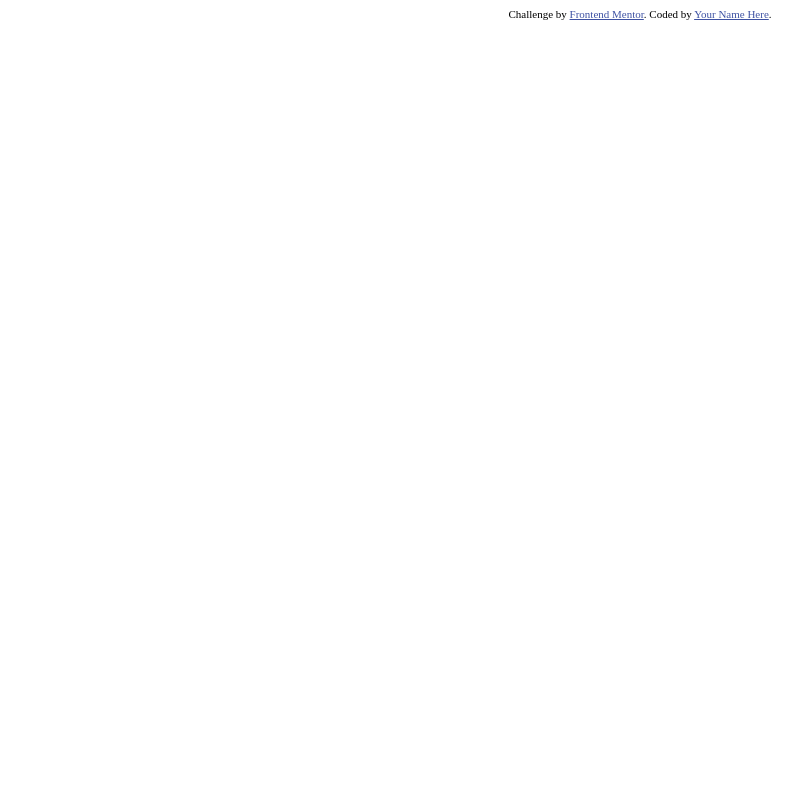
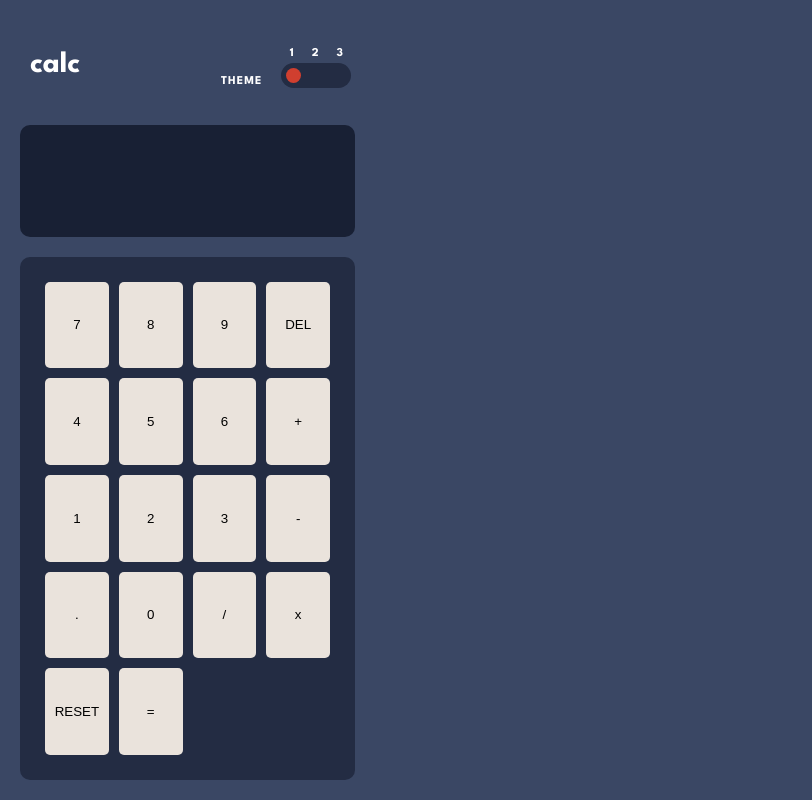
Before and after one commit to OlegSyng/calculator-app, a website: page index.html in a window 1280 px wide. Shown: the whole page, without its empty margins (0-812 px from the left). Drawn offline with Linux system fonts and the light colour scheme.

Commit message:
Theme selector functionality + styling

```diff
--- /dev/null
+++ b/app.js
@@ -0,0 +1,36 @@
+document.documentElement.className = 't-1';
+
+// function to set a given theme/color-scheme
+const setTheme = (themeName) => {
+    localStorage.setItem('theme', themeName);
+    document.documentElement.className = themeName;
+}
+const selectTheme = () => {
+    if (theme.value === '1') {
+        setTheme('t-1');
+    }
+    if (theme.value === '2') {
+        setTheme('t-2');
+    }
+    if (theme.value === '3') {
+        setTheme('t-3');
+    }
+}
+const theme = document.getElementById('theme');
+theme.addEventListener('change', selectTheme);
+
+// Immediately invoked function to set the theme on initial load
+(function () {
+   if (localStorage.getItem('theme') === 't-1') {
+       setTheme('t-1');
+       document.getElementById('theme').value = '1';
+   }
+   if (localStorage.getItem('theme') === 't-2') {
+        setTheme('t-2');
+        document.getElementById('theme').value = '2';
+    }
+    if (localStorage.getItem('theme') === 't-3') {
+        setTheme('t-3');
+        document.getElementById('theme').value = '3';
+    }
+})();
--- a/index.html
+++ b/index.html
@@ -2,25 +2,50 @@
 <html lang="en">
 <head>
   <meta charset="UTF-8">
-  <meta name="viewport" content="width=device-width, initial-scale=1.0"> <!-- displays site properly based on user's device -->
-
+  <meta name="viewport" content="width=device-width, initial-scale=1.0">
   <link rel="icon" type="image/png" sizes="32x32" href="./images/favicon-32x32.png">
-
+  <link rel="stylesheet" href="css/main.css">
+  <link rel="preconnect" href="https://fonts.googleapis.com">
+  <link rel="preconnect" href="https://fonts.gstatic.com" crossorigin>
+  <link href="https://fonts.googleapis.com/css2?family=League+Spartan:wght@700&display=swap" rel="stylesheet">
   <title>Frontend Mentor | Calculator app</title>
-
-  <!-- Feel free to remove these styles or customise in your own stylesheet 👍 -->
-  <style>
-    .attribution { font-size: 11px; text-align: center; }
-    .attribution a { color: hsl(228, 45%, 44%); }
-  </style>
 </head>
-<body>
-
-
-
-  <div class="attribution">
-    Challenge by <a href="https://www.frontendmentor.io?ref=challenge" target="_blank">Frontend Mentor</a>.
-    Coded by <a href="#">Your Name Here</a>.
-  </div>
+<body class="main">
+  <section class="calculator-wrapper">
+    <div class="header">
+        <h1 class="header__logo">calc</h1>
+        <div class="header__theme">
+          <h2 class="header__theme-text">theme</h2>
+          <div class="header__theme-input">
+              <label for="theme">2</label>
+              <input type="range" id="theme" name="theme" min="1" max="3" value="1">
+          </div>
+        </div>
+    </div>
+    <div class="output">
+      <p class="output__text"></p>
+    </div>
+    <div class="input">
+      <input class="input__btn input__btn--regular" type="button" value="7">
+      <input class="input__btn input__btn--regular" type="button" value="8">
+      <input class="input__btn input__btn--regular" type="button" value="9">
+      <input class="input__btn input__btn--blue" type="button" value="DEL">
+      <input class="input__btn input__btn--regular" type="button" value="4">
+      <input class="input__btn input__btn--regular" type="button" value="5">
+      <input class="input__btn input__btn--regular" type="button" value="6">
+      <input class="input__btn input__btn--regular" type="button" value="+">
+      <input class="input__btn input__btn--regular" type="button" value="1">
+      <input class="input__btn input__btn--regular" type="button" value="2">
+      <input class="input__btn input__btn--regular" type="button" value="3">
+      <input class="input__btn input__btn--regular" type="button" value="-">
+      <input class="input__btn input__btn--regular" type="button" value=".">
+      <input class="input__btn input__btn--regular" type="button" value="0">
+      <input class="input__btn input__btn--regular" type="button" value="/">
+      <input class="input__btn input__btn--regular" type="button" value="x">
+      <input class="input__btn input__btn--blue-big" type="button" value="RESET">
+      <input class="input__btn input__btn--red-big" type="button" value="=">
+    </div>
+  </section>
+  <script src="app.js"></script>
 </body>
 </html>
--- /dev/null
+++ b/less/base/_base.less
@@ -0,0 +1,76 @@
+:root {
+    &.t-1 {
+        // Backgrounds
+        --bg-main: #3a4764;
+        --bg-keypad: #232c43;
+        --bg-screen: #182034;
+
+        // Keys
+        --key-normal--background: #637097;
+        --key-normal--shadow: #404e72;
+        --key-red--background: #d03f2f;
+        --key-red--shadow: #93261a;
+        --key-light--background: #eae3dc;
+        --key-light--shadow: #b4a597;
+
+        // Text
+        --txt-dark: #444b5a;
+        --txt-light: #ffffff;
+    }
+
+    &.t-2 {
+        // Backgrounds
+        --bg-main: #e6e6e6;
+        --bg-keypad: #d1cccc;
+        --bg-screen: #ededed;
+
+        // Keys
+        --key-normal--background: #377f86;
+        --key-normal--shadow: #1b5f65;
+        --key-red--background: #ca5502;
+        --key-red--shadow: #893901;
+        --key-light--background: #e5e4e1;
+        --key-light--shadow: #a69d91;
+
+        // Text
+        --txt-dark: #35352c;
+        --txt-light: #ffffff;
+    }
+
+    &.t-3 {
+        // Backgrounds
+        --bg-main: #160628;
+        --bg-keypad: #1d0934;
+        --bg-screen: #1d0934;
+
+        // Keys
+        --key-normal--background: #58077d;
+        --key-normal--shadow: #bc15f4;
+        --key-red--background: #00e0d1;
+        --key-red--shadow: #6cf9f2;
+        --key-light--background: #341c4f;
+        --key-light--shadow: #871c9c;
+
+        // Text
+        --txt-light-yellow: #ffe53d;
+        --txt-dark: #1b2428;
+        --txt-light: #ffffff;
+    }
+}
+
+*,
+*::after,
+*::before {
+    margin: 0;
+    padding: 0;
+    box-sizing: inherit;
+}
+
+html {
+    // This defines what 1rem is
+    font-size: 62.5%; //1 rem = 10px; 10px/16px = 62.5%
+}
+
+body {
+    box-sizing: border-box;
+}
--- /dev/null
+++ b/less/base/_topography.less
@@ -0,0 +1,5 @@
+body {
+    font-family: 'League Spartan', sans-serif;
+    font-weight: 700;
+    font-size: 3.2rem;
+}
--- /dev/null
+++ b/less/components/_btn.less
@@ -0,0 +1,7 @@
+.input__btn {
+    background-color: var(--key-light--background);
+    border-radius: 0.5rem;
+    outline: none;
+    border: none;
+    box-shadow: inset 1rem red;
+}
--- /dev/null
+++ b/less/layout/_header.less
@@ -0,0 +1,93 @@
+.header {
+    display: block;
+    position: relative;
+    width: 100%;
+    height: 10%;
+    margin-bottom: 3rem;
+
+    &__logo {
+        display: inline-block;
+        position: absolute;
+        bottom: 20%;
+        width: 20%;
+        font-size: 3rem;
+        color: var(--txt-light);
+        line-height: 1;
+        margin-left: 1rem;
+    }
+
+    &__theme {
+        position: relative;
+        height: 100%;
+        width: 40%;
+        float: right;
+
+        &-text {
+            display: inline;
+            position: absolute;
+            bottom: 10%;
+            font-size: 1.2rem;
+            text-transform: uppercase;
+            color: var(--txt-light);
+            letter-spacing: 0.1rem;
+        }
+
+        &-input {
+            display: inline;
+            width: 55%;
+            position: absolute;
+            bottom: 0;
+            right: 0;
+
+            label {
+                display: inline-block;
+                width: 7rem;
+                text-align: center;
+                font-size: 1.2rem;
+                color: var(--txt-light);
+
+                &::before {
+                    content: '1';
+                    margin-right: 1.8rem;
+                }
+                &::after {
+                    content: '3';
+                    margin-left: 1.8rem;
+                }
+            }
+
+            input[type=range] {
+                -webkit-appearance: none;
+                background: var(--bg-keypad);
+                border-radius: 2rem;
+                height: 2.5rem;
+                width: 7rem;
+
+                &::-webkit-slider-runnable-track {
+                    cursor: pointer;
+                    padding: 0 0.5rem;
+                }
+                &::-webkit-slider-thumb {
+                    -webkit-appearance: none;
+                    height: 1.5rem;
+                    width: 1.5rem;
+                    border-radius: 50%;
+                    background: var(--key-red--background);
+                    cursor: pointer;
+                }
+                &::-moz-range-track {
+                    cursor: pointer;
+                    padding: 0 0.5rem;
+                }
+                &::-moz-range-thumb {
+                    -webkit-appearance: none;
+                    height: 1.5rem;
+                    width: 1.5rem;
+                    border-radius: 50%;
+                    background: var(--key-red--background);
+                    cursor: pointer;
+                }
+            }
+        }
+    }
+}
--- /dev/null
+++ b/less/layout/_input.less
@@ -0,0 +1,12 @@
+.input {
+    display: grid;
+    grid-template-rows: repeat(5, 1fr);
+    grid-template-columns: repeat(4, 1fr);
+    grid-column-gap: 1rem;
+    grid-row-gap: 1rem;
+    width: 100%;
+    height: calc(75% - 5rem);
+    padding: 2.5rem;
+    background-color: var(--bg-keypad);
+    border-radius: 1rem;
+}
--- /dev/null
+++ b/less/layout/_output.less
@@ -0,0 +1,16 @@
+.output {
+    display: block;
+    width: 100%;
+    height: 15%;
+    margin-bottom: 2rem;
+    background-color: var(--bg-screen);
+    border-radius: 1rem;
+
+    p {
+        display: block;
+        width: 80%;
+        height: 100%;
+        margin: 0 auto;
+        text-align: end;
+    }
+}
--- /dev/null
+++ b/less/main.less
@@ -0,0 +1,12 @@
+@import "abstracts/_variables.less";
+
+@import "base/_base.less";
+@import "base/_topography.less";
+
+@import "components/_btn.less";
+
+@import "layout/_header.less";
+@import "layout/_output.less";
+@import "layout/_input.less";
+
+@import "page/_home.less";
--- /dev/null
+++ b/less/page/_home.less
@@ -0,0 +1,14 @@
+.main {
+    display: block;
+    height: 100vh;
+    width: 100vw;
+    background-color: var(--bg-main);
+}
+
+.calculator-wrapper {
+    display: flex;
+    flex-direction: column;
+    max-width: 37.5rem;
+    height: 100%;
+    padding: 2rem;
+}
```
Also changed, not shown: package.json (added, +23 -0 lines), README-template.md (added), README.md (added), css/main.css (added), images/._favicon-32x32.png (added), less/abstracts/_variables.less (added), 2 other files.
